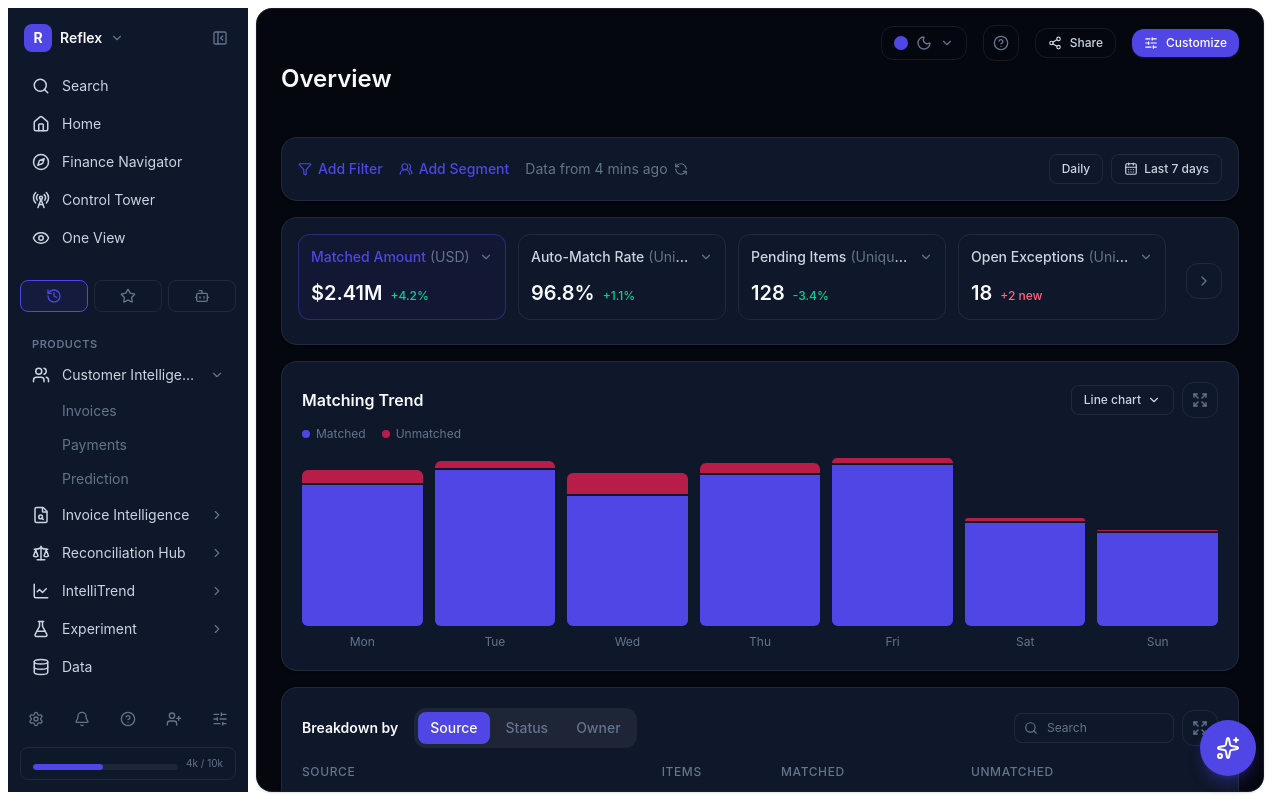
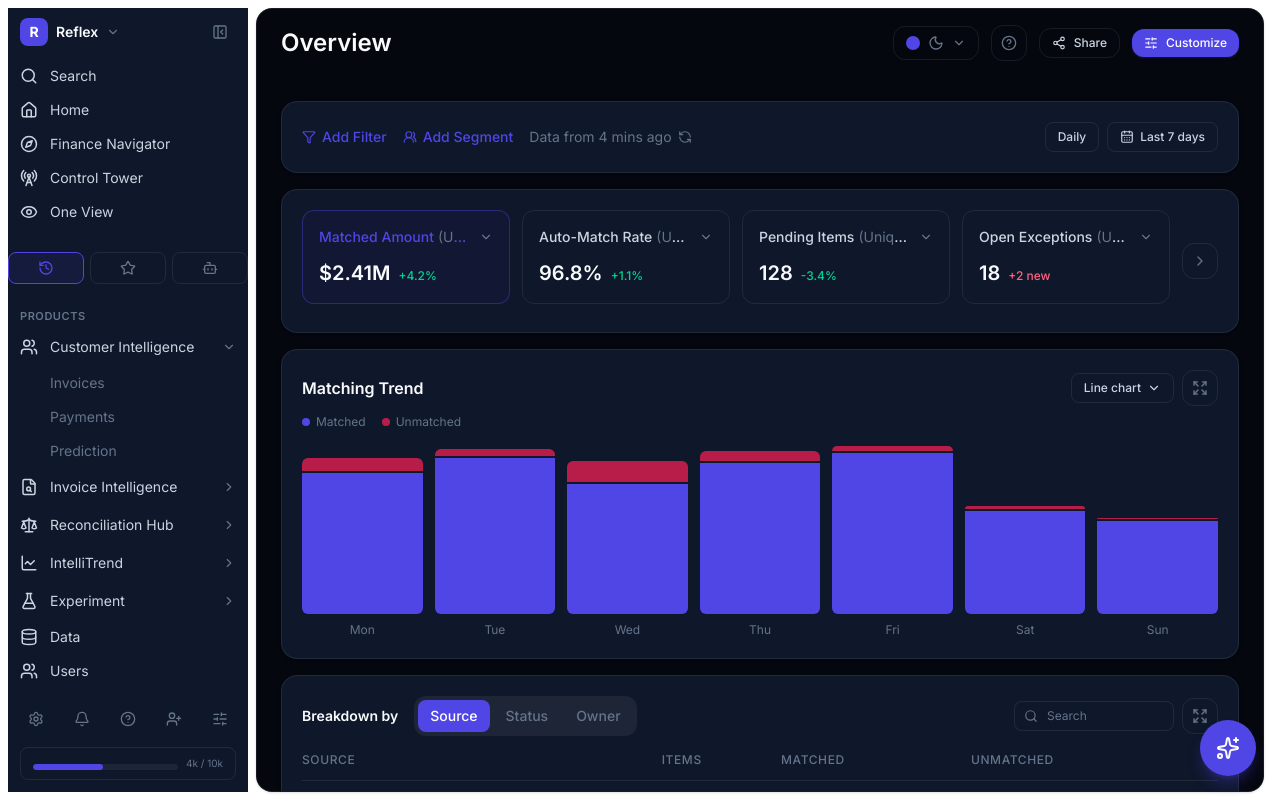
Before and after one commit to itsvicky-dev/reflex, a React (Vite) app: page /overview in a window 1280 px wide. Built offline with nearby package versions, Linux system fonts and the light colour scheme.

Commit message:
styl: update sidebar UI

```diff
--- a/index.html
+++ b/index.html
@@ -4,6 +4,12 @@
     <meta charset="UTF-8" />
     <link rel="icon" type="image/svg+xml" href="/favicon.svg" />
     <meta name="viewport" content="width=device-width, initial-scale=1.0" />
+    <link rel="preconnect" href="https://fonts.googleapis.com" />
+    <link rel="preconnect" href="https://fonts.gstatic.com" crossorigin />
+    <link
+      href="https://fonts.googleapis.com/css2?family=Inter:ital,opsz,wght@0,14..32,400..700;1,14..32,400..700&display=swap"
+      rel="stylesheet"
+    />
     <title>Reflex</title>
   </head>
   <body>
--- a/src/components/ai/AiPanel.tsx
+++ b/src/components/ai/AiPanel.tsx
@@ -16,7 +16,7 @@ export function AiPanel({ onClose }: { onClose: () => void }) {
   const current = allNavLinks.find((item) => pathname.startsWith(item.to))
 
   return (
-    <aside className="flex h-full w-[420px] shrink-0 flex-col overflow-hidden rounded-2xl border border-border bg-surface shadow-sm">
+    <aside className="flex h-full w-full shrink-0 flex-col overflow-hidden rounded-2xl border border-border bg-surface shadow-sm">
       <div className="flex items-center justify-between px-3 py-3">
         <IconButton aria-label="New chat">
           <Pencil className="h-4 w-4" />
--- a/src/components/layout/AppLayout.tsx
+++ b/src/components/layout/AppLayout.tsx
@@ -1,6 +1,7 @@
 import { clsx } from 'clsx'
 import { useState } from 'react'
 import { Outlet } from 'react-router-dom'
+import { useResizableWidth } from '../../hooks/useResizableWidth'
 import { AiPanel } from '../ai/AiPanel'
 import { AiTriggerButton } from '../ai/AiTriggerButton'
 import { Sidebar } from './Sidebar'
@@ -8,6 +9,13 @@ import { Topbar } from './Topbar'
 
 export function AppLayout() {
   const [aiPanelOpen, setAiPanelOpen] = useState(false)
+  const { width: aiPanelWidth, dragging, startResize } = useResizableWidth({
+    storageKey: 'reconciliation.ai-panel-width',
+    defaultWidth: 420,
+    min: 320,
+    max: 640,
+    direction: -1,
+  })
 
   return (
     <div className="flex h-screen gap-2 overflow-hidden bg-white p-2">
@@ -21,14 +29,27 @@ export function AppLayout() {
       </div>
 
       <div
+        style={{ width: aiPanelOpen ? aiPanelWidth : 0 }}
         className={clsx(
-          'h-full shrink-0 overflow-hidden transition-[width] duration-300 ease-in-out',
-          aiPanelOpen ? 'w-[420px]' : 'w-0',
+          'relative h-full shrink-0 overflow-hidden',
+          !dragging && 'transition-[width] duration-300 ease-in-out',
         )}
       >
-        <div className="h-full w-[420px]">
+        <div className="h-full" style={{ width: aiPanelWidth }}>
           <AiPanel onClose={() => setAiPanelOpen(false)} />
         </div>
+
+        {aiPanelOpen && (
+          <div
+            onPointerDown={startResize}
+            role="separator"
+            aria-orientation="vertical"
+            className={clsx(
+              'absolute left-0 top-0 z-10 h-full w-1 cursor-col-resize touch-none transition-colors',
+              dragging ? 'bg-accent/50' : 'hover:bg-accent/40',
+            )}
+          />
+        )}
       </div>
 
       {!aiPanelOpen && <AiTriggerButton onClick={() => setAiPanelOpen(true)} />}
--- a/src/components/layout/Sidebar.tsx
+++ b/src/components/layout/Sidebar.tsx
@@ -1,8 +1,12 @@
 import { clsx } from 'clsx'
-import { ChevronDown, ChevronRight, PanelLeftClose, PanelLeftOpen } from 'lucide-react'
+import { ChevronDown, PanelLeftClose, PanelLeftOpen } from 'lucide-react'
 import { useState } from 'react'
 import { NavLink } from 'react-router-dom'
 import { bottomUtility, productsNav, quickAccess, topNav, type NavGroup, type NavLink as NavLinkType } from '../../config/navigation'
+import { useResizableWidth } from '../../hooks/useResizableWidth'
+
+const SIDEBAR_WIDTH_KEY = 'reconciliation.sidebar-width'
+const SIDEBAR_COLLAPSED_WIDTH = 80
 
 const SIDEBAR_COLLAPSE_KEY = 'reconciliation.sidebar-collapsed'
 
@@ -23,7 +27,7 @@ function FlatLink({ item, collapsed }: { item: NavLinkType; collapsed: boolean }
       title={collapsed ? item.label : undefined}
       className={({ isActive }) =>
         clsx(
-          'flex items-center gap-3 rounded-lg px-3 py-2 text-sm  transition',
+          'flex items-center gap-3 rounded-lg px-3 py-1.5 text-sm  transition',
           collapsed && 'justify-center px-0 py-1.5',
           isActive ? 'bg-accent/10 text-accent' : 'text-ink hover:bg-surface-hover',
         )
@@ -70,10 +74,13 @@ function GroupRow({ group, collapsed }: { group: NavGroup; collapsed: boolean })
       >
         <Icon className="h-[18px] w-[18px] shrink-0" strokeWidth={2} />
         <span className="flex-1 truncate text-left">{group.label}</span>
-        {open ? <ChevronDown className="h-3.5 w-3.5 text-ink-muted" /> : <ChevronRight className="h-3.5 w-3.5 text-ink-muted" />}
+        <ChevronDown
+          className={clsx('h-3.5 w-3.5 shrink-0 text-ink-muted transition-transform duration-200 ease-in-out', !open && '-rotate-90')}
+        />
       </button>
 
-      {open && (
+      <div className="grid transition-[grid-template-rows] duration-200 ease-in-out" style={{ gridTemplateRows: open ? '1fr' : '0fr' }}>
+        <div className="overflow-hidden">
           <div className="ml-[26px] mt-0.5 space-y-0.5 pl-1">
             {group.children.map((child) => (
               <NavLink
@@ -90,7 +97,8 @@ function GroupRow({ group, collapsed }: { group: NavGroup; collapsed: boolean })
               </NavLink>
             ))}
           </div>
-      )}
+        </div>
+      </div>
     </div>
   )
 }
@@ -98,6 +106,12 @@ function GroupRow({ group, collapsed }: { group: NavGroup; collapsed: boolean })
 export function Sidebar({ onOpenAiPanel, aiPanelOpen }: { onOpenAiPanel: () => void; aiPanelOpen: boolean }) {
   const [activeQuick, setActiveQuick] = useState('recents')
   const [collapsed, setCollapsed] = useState(loadCollapsed)
+  const { width, dragging, startResize } = useResizableWidth({
+    storageKey: SIDEBAR_WIDTH_KEY,
+    defaultWidth: 240,
+    min: 200,
+    max: 420,
+  })
 
   function toggleCollapsed() {
     setCollapsed((prev) => {
@@ -113,14 +127,15 @@ export function Sidebar({ onOpenAiPanel, aiPanelOpen }: { onOpenAiPanel: () => v
 
   return (
     <aside
+      style={{ width: collapsed ? SIDEBAR_COLLAPSED_WIDTH : width }}
       className={clsx(
-        'flex h-full shrink-0 flex-col overflow-hidden bg-surface transition-[width] duration-300 ease-in-out',
-        collapsed ? 'w-20' : 'w-60',
+        'relative flex h-full shrink-0 flex-col overflow-hidden bg-surface',
+        !dragging && 'transition-[width] duration-300 ease-in-out',
       )}
     >
-      <div className={clsx('flex items-center gap-2', collapsed ? 'justify-center px-2 py-2' : 'px-3 py-3')}>
+      <div className={clsx('flex items-center gap-2', collapsed ? 'justify-center px-2 py-2' : 'px-3 pt-2 pb-3')}>
         {!collapsed && (
-          <button type="button" className="flex flex-1 items-center gap-2 rounded-lg px-1 py-1 text-left hover:bg-surface-hover">
+          <button type="button" className="flex flex-1 items-center gap-2 rounded-lg text-left hover:bg-surface-hover">
             <div className="flex h-7 w-7 items-center justify-center rounded-lg bg-accent text-sm font-bold text-accent-content">
               R
             </div>
@@ -138,7 +153,7 @@ export function Sidebar({ onOpenAiPanel, aiPanelOpen }: { onOpenAiPanel: () => v
         </button>
       </div>
 
-      <nav className={clsx('scrollbar-hide flex-1 overflow-y-auto overflow-x-hidden px-3 pb-3', collapsed ? 'space-y-1' : 'space-y-4')}>
+      <nav className={clsx('scrollbar-hide flex-1 overflow-y-auto overflow-x-hidden pb-3', collapsed ? 'space-y-1' : 'space-y-4')}>
         <div className="space-y-0.5">
           {topNav.map((item) => (
             <FlatLink key={item.to} item={item} collapsed={collapsed} />
@@ -243,6 +258,18 @@ export function Sidebar({ onOpenAiPanel, aiPanelOpen }: { onOpenAiPanel: () => v
           </div>
         )}
       </div>
+
+      {!collapsed && (
+        <div
+          onPointerDown={startResize}
+          role="separator"
+          aria-orientation="vertical"
+          className={clsx(
+            'absolute right-0 top-0 z-10 h-full w-1 cursor-col-resize touch-none transition-colors',
+            dragging ? 'bg-accent/50' : 'hover:bg-accent/40',
+          )}
+        />
+      )}
     </aside>
   )
 }
--- a/src/components/layout/Topbar.tsx
+++ b/src/components/layout/Topbar.tsx
@@ -11,10 +11,10 @@ export function Topbar() {
   const title = current?.label ?? 'Overview'
 
   return (
-    <header className="px-6 py-4">
-      <div className="flex  gap-3 sm:flex-row sm:items-center sm:justify-end">
+    <header className="flex items-center justify-between gap-3 px-6 py-4">
+      <h1 className="text-[24px] font-semibold text-heading">{title}</h1>
 
-        <div className="flex items-center gap-4">
+      <div className="flex items-center gap-3">
         <ThemeSwitcher />
         <IconButton aria-label="Help">
           <HelpCircle className="h-4 w-4" />
@@ -26,10 +26,6 @@ export function Topbar() {
           <SlidersHorizontal className="h-3.5 w-3.5" /> Customize
         </Button>
       </div>
-      </div>
-      <div>
-        <h1 className="text-[24px] font-semibold text-heading">{title}</h1>
-      </div>
     </header>
   )
 }
--- /dev/null
+++ b/src/hooks/useResizableWidth.ts
@@ -0,0 +1,69 @@
+import { useCallback, useRef, useState, type PointerEvent as ReactPointerEvent } from 'react'
+
+type Options = {
+  storageKey: string
+  defaultWidth: number
+  min: number
+  max: number
+  /** -1 flips drag direction, e.g. for a handle on the left edge of the resized element. */
+  direction?: 1 | -1
+}
+
+function loadWidth(storageKey: string, defaultWidth: number, min: number, max: number): number {
+  try {
+    const stored = Number(localStorage.getItem(storageKey))
+    return stored >= min && stored <= max ? stored : defaultWidth
+  } catch {
+    return defaultWidth
+  }
+}
+
+export function useResizableWidth({ storageKey, defaultWidth, min, max, direction = 1 }: Options) {
+  const [width, setWidth] = useState(() => loadWidth(storageKey, defaultWidth, min, max))
+  const [dragging, setDragging] = useState(false)
+  const widthRef = useRef(width)
+  widthRef.current = width
+
+  const startResize = useCallback(
+    (event: ReactPointerEvent) => {
+      event.preventDefault()
+      const startX = event.clientX
+      const startWidth = widthRef.current
+
+      setDragging(true)
+      document.body.style.cursor = 'col-resize'
+      document.body.style.userSelect = 'none'
+
+      function clamp(value: number) {
+        return Math.min(max, Math.max(min, value))
+      }
+
+      function handleMove(moveEvent: PointerEvent) {
+        const delta = (moveEvent.clientX - startX) * direction
+        setWidth(clamp(startWidth + delta))
+      }
+
+      function handleUp(upEvent: PointerEvent) {
+        const delta = (upEvent.clientX - startX) * direction
+        const next = clamp(startWidth + delta)
+        setWidth(next)
+        try {
+          localStorage.setItem(storageKey, String(next))
+        } catch {
+          // ignore
+        }
+        setDragging(false)
+        document.body.style.cursor = ''
+        document.body.style.userSelect = ''
+        window.removeEventListener('pointermove', handleMove)
+        window.removeEventListener('pointerup', handleUp)
+      }
+
+      window.addEventListener('pointermove', handleMove)
+      window.addEventListener('pointerup', handleUp)
+    },
+    [direction, max, min, storageKey],
+  )
+
+  return { width, dragging, startResize }
+}
--- a/src/pages/OverviewPage.tsx
+++ b/src/pages/OverviewPage.tsx
@@ -61,7 +61,7 @@ export function OverviewPage() {
 
   return (
     <section className="space-y-4">
-      <Card className="p-4">
+      <Card className="p-5">
         <div className="flex flex-col gap-3 sm:flex-row sm:items-center sm:justify-between">
           <div className="flex flex-wrap items-center gap-4 text-sm">
             <button type="button" className="flex items-center gap-1.5 font-medium text-accent hover:underline">
@@ -89,14 +89,14 @@ export function OverviewPage() {
           </div>
         </div>
       </Card>
-      <Card className="p-4">
+      <Card className="p-5">
         <div className="flex items-center gap-2">
           <div ref={scrollerRef} className="flex flex-1 gap-3 overflow-x-auto pb-2">
             {kpis.map((kpi, index) => (
               <div
                 key={kpi.label}
                 className={clsx(
-                  'flex w-52 shrink-0 flex-col justify-between rounded-xl border p-3',
+                  'flex w-52 shrink-0 flex-col justify-between rounded-xl border p-4',
                   index === 0 ? 'border-accent/40 bg-accent/5' : 'border-border',
                 )}
               >
```
Also changed, not shown: src/components/theme/ThemeSwitcher.tsx (+6 -3 lines). Lines whose indentation alone changed are shown as unchanged.
